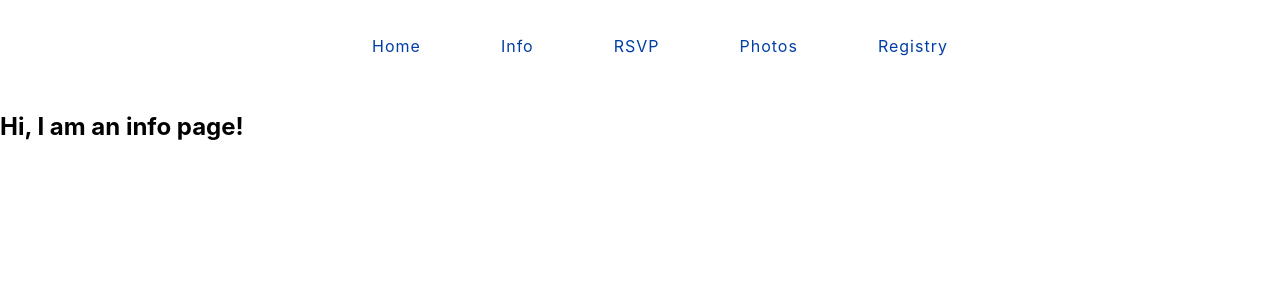
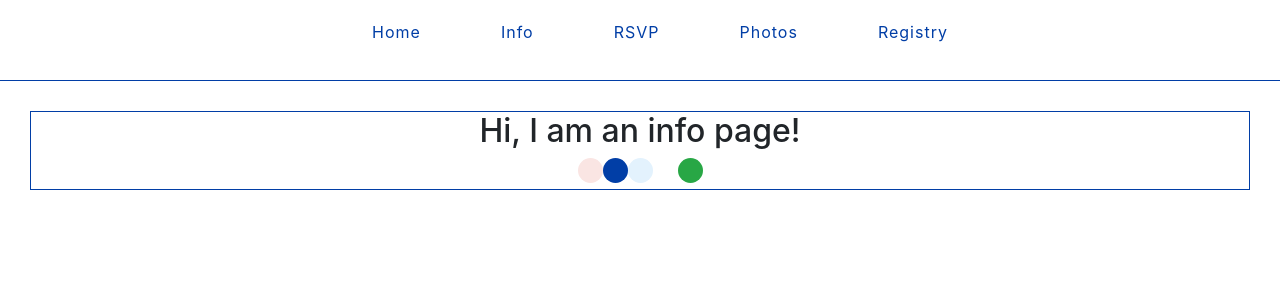
Before and after one commit to shanicerae/wedding-site, a React (Create React App) app: page /info in a window 1280 px wide. Shown: the top 300 px of the page. Built offline with nearby package versions, Linux system fonts and the light colour scheme.

Commit message:
Add bootstrap, sticky nav

```diff
--- a/package.json
+++ b/package.json
@@ -3,7 +3,9 @@
   "version": "0.1.0",
   "private": true,
   "dependencies": {
+    "bootstrap": "^4.4.1",
     "react": "^16.10.1",
+    "react-bootstrap": "^1.0.0-beta.16",
     "react-dom": "^16.10.1",
     "react-router-dom": "^5.1.2",
     "react-scripts": "3.1.2"
--- a/public/index.html
+++ b/public/index.html
@@ -24,6 +24,12 @@
       work correctly both with client-side routing and a non-root public URL.
       Learn how to configure a non-root public URL by running `npm run build`.
     -->
+    <link
+      rel="stylesheet"
+      href="https://maxcdn.bootstrapcdn.com/bootstrap/4.3.1/css/bootstrap.min.css"
+      integrity="sha384-ggOyR0iXCbMQv3Xipma34MD+dH/1fQ784/j6cY/iJTQUOhcWr7x9JvoRxT2MZw1T"
+      crossorigin="anonymous"
+    />
     <title>React App</title>
   </head>
   <body>
--- a/src/App.js
+++ b/src/App.js
@@ -4,7 +4,7 @@ import './App.css';
 function App() {
   return (
     <div className="App">
-      <img src="https://i.imgur.com/HkPmbb1.jpg" title="source: imgur.com" />
+      <img src="https://i.imgur.com/HkPmbb1.jpg" alt="engagement" />
     </div>
   );
 }
--- a/src/Header.js
+++ b/src/Header.js
@@ -4,7 +4,7 @@ import { NavLink } from "react-router-dom";
 
 function Header() {
   return (
-    <header className="dark-blue nav-bar center">
+    <header className="nav-bar center sticky-top dark-blue">
       <ul>
         <li className="nav-bar-item">
           <NavLink to="/">Home</NavLink>
--- a/src/Info.js
+++ b/src/Info.js
@@ -3,8 +3,13 @@ import './App.css';
 
 function Info() {
   return (
-    <div>
+    <div className="content-wrapper">
       <h2>Hi, I am an info page!</h2>
+      <span class="colour blush"></span>
+      <span class="colour navy"></span>
+      <span class="colour baby-blue"></span>
+      <span class="colour white"></span>
+      <span class="colour green"></span>
     </div>
   );
 }
--- a/src/index.css
+++ b/src/index.css
@@ -1,3 +1,5 @@
+/* Insert fonts: Thank you, Raustila, Shree Devanagari 714, Playfair Display */
+
 body {
   margin: 0;
   font-family: -apple-system, BlinkMacSystemFont, "Segoe UI", "Roboto", "Oxygen",
@@ -15,7 +17,9 @@ code {
 :root {
   --light-blue: rgb(227,242,253);
   --dark-blue: rgb(1, 62, 166);
-  --blush: rgb(247, 212, 209);
+  --blush: rgb(250, 229, 227);
+  --green: rgb(50, 104, 14);
+  --white: rgb(253, 253, 253);
 }
 
 .center {
@@ -26,6 +30,10 @@ code {
   color: var(--dark-blue);
 }
 
+a:link,a:visited,a:active.dark-blue {
+  color: var(--dark-blue);
+}
+
 img {
   border: 1px solid var(--dark-blue);
   width: 70%;
@@ -33,6 +41,8 @@ img {
 }
 
 .nav-bar {
+  background-color: white;
+  border-bottom: 1px solid var(--dark-blue);
   padding: 20px 0;
 }
 
@@ -48,7 +58,7 @@ a {
   padding: 10px 0;
 }
 
-a:hover {
+a:active {
   color: var(--light-blue);
 }
 
@@ -72,3 +82,36 @@ header ul li a:after {
 header ul li a:hover:after {
   width: 100%;
 }
+
+.colour {
+  height: 25px;
+  width: 25px;
+  border-radius: 50%;
+  display: inline-block;
+}
+
+.blush {
+  background-color: var(--blush);
+}
+
+.navy {
+  background-color: var(--dark-blue);
+}
+
+.baby-blue {
+  background-color: var(--light-blue);
+}
+
+.white {
+  background-color: var(--white);
+}
+
+.green {
+  background-color: var(--green);
+}
+
+.content-wrapper {
+  text-align: center;
+  border: 1px solid var(--dark-blue);
+  margin: 30px;
+}
--- a/src/index.js
+++ b/src/index.js
@@ -9,6 +9,7 @@ import Registry from './Registry.js'
 import Header from './Header.js'
 import { Route, BrowserRouter as Router, Switch } from "react-router-dom";
 import * as serviceWorker from './serviceWorker';
+import 'bootstrap/dist/css/bootstrap.min.css';
 
 const routing = (
   <Router>
```
Also changed, not shown: 1 other file (tests, documents, lock files or other folders).
